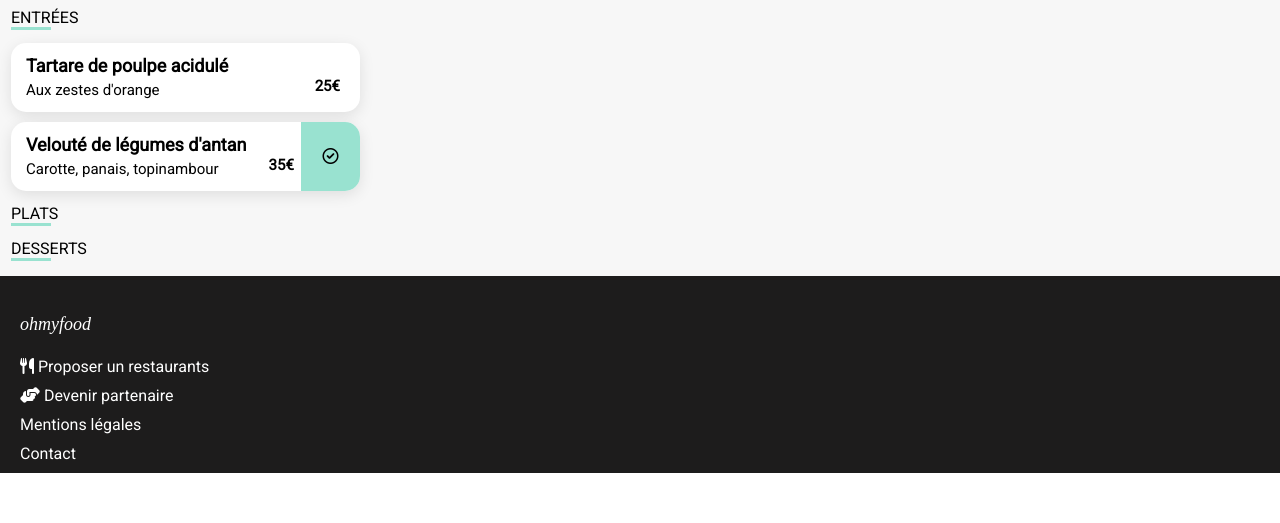
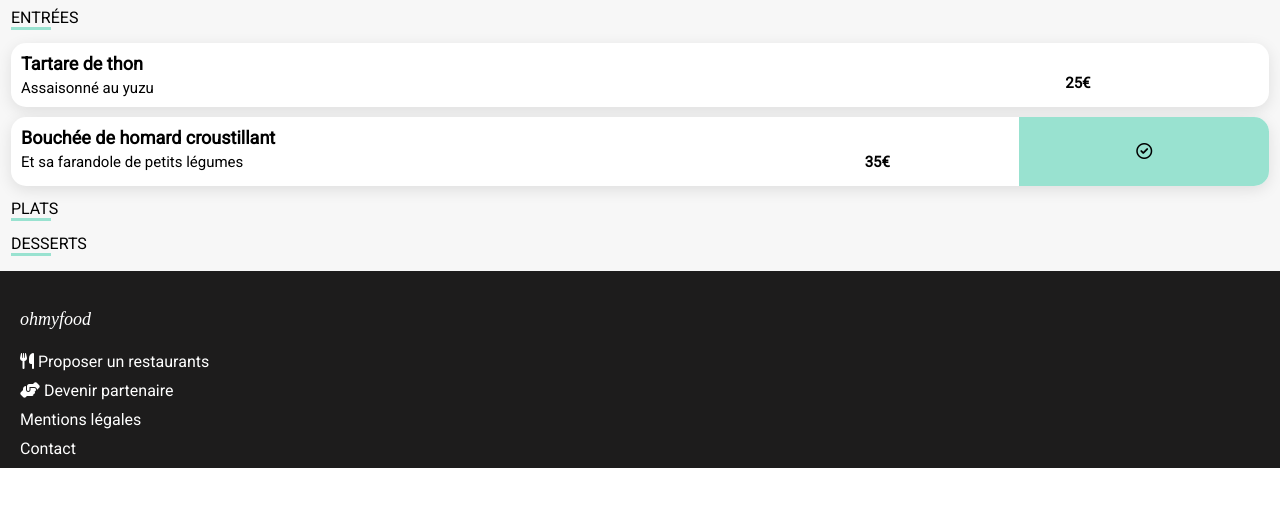
Before and after one commit to aymeric-bascunana/aymeric-bascunana_4_13042023, a website: page pages/le_delice_des_sens.html in a window 1280 px wide. Shown: the part 378-901 px from the top of the page. Drawn offline with Linux system fonts and the light colour scheme; a web font is replaced by a local one.

Commit message:
modifications du 25/05/2023

```diff
--- a/a_la_française.html
+++ b/pages/le_delice_des_sens.html
@@ -4,7 +4,7 @@
     <meta charset="UTF-8" />
     <meta http-equiv="X-UA-Compatible" content="IE=edge" />
     <meta name="viewport" content="width=device-width, initial-scale=1.0" />
-    <link rel="stylesheet" href="./css/style.css" />
+    <link rel="stylesheet" href="../css/style.css" />
     <link rel="preconnect" href="https://fonts.googleapis.com" />
     <link rel="preconnect" href="https://fonts.gstatic.com" crossorigin />
     <link
@@ -25,34 +25,38 @@
       crossorigin="anonymous"
       referrerpolicy="no-referrer"
     />
-    <title>À la française</title>
+    <title>Le délice des sens</title>
   </head>
   <body class="body-menu1">
     <header>
       <nav class="nav-menu1">
-        <a href="index.html">
+        <a href="../index.html">
           <i class="fa-sharp fa-solid fa-arrow-left"></i>
         </a>
-        <img class="logo_site" src="images/logo/ohmyfood.png" alt="Ohmyfood" />
+        <img
+          class="logo_site"
+          src="../images/logo/ohmyfood.png"
+          alt="Ohmyfood"
+        />
       </nav>
     </header>
     <section class="img-menu1">
       <div>
         <img
-          src="images/restaurants/toa-heftiba-DQKerTsQwi0-unsplash.jpg"
+          src="../images/restaurants/louis-hansel-shotsoflouis-qNBGVyOCY8Q-unsplash.jpg"
           alt=""
         />
       </div>
     </section>
     <section class="menu">
       <h1>
-        À la française <span><i class="fa-regular fa-heart"></i></span>
+        Le délice des sens <span><i class="fa-regular fa-heart"></i></span>
       </h1>
       <h2>Entrées</h2>
       <div class="bouton-menu1">
         <div class="colone1">
-          <h3>Tartare de poulpe acidulé</h3>
-          <p class="recette">Aux zestes d'orange</p>
+          <h3>Tartare de thon</h3>
+          <p class="recette">Assaisonné au yuzu</p>
         </div>
         <div class="colone2">
           <p class="prix">25€</p>
@@ -60,8 +64,8 @@
       </div>
       <div class="bouton-menu2">
         <div class="colone1">
-          <h3>Velouté de légumes d'antan</h3>
-          <p class="recette">Carotte, panais, topinambour</p>
+          <h3>Bouchée de homard croustillant</h3>
+          <p class="recette">Et sa farandole de petits légumes</p>
         </div>
         <div class="colone2">
           <p class="prix">35€</p>
--- a/sass/layouts/_default.scss
+++ b/sass/layouts/_default.scss
@@ -1,62 +1,56 @@
 /*le code css pour la premiere page*/
-body{
-    font-family: 'Roboto', sans-serif;
+body {
+  font-family: "Roboto", sans-serif;
   margin: 0px;
 }
 
-
-
-
-.reserver{
-
-    background-color: #f8f6f6;;
+.reserver {
+  background-color: #f8f6f6;
   padding-bottom: 50px;
 
-    h1{
+  h1 {
     text-align: center;
     padding: 20px;
     margin: 0px;
   }
 
-    p{
+  p {
     text-align: center;
     font-size: larger;
-
   }
 
-    a{
-        background: linear-gradient(#FF79DA, #9356DC);
+  a {
+    background: linear-gradient(#ff79da, #9356dc);
     border-radius: 30px;
-        padding: 20px 50px 20px 50px;
+    padding: 0px 50px;
     color: white;
     border-style: none;
     font-size: 15px;
     display: flex;
     flex-direction: row;
     width: 218px;
+    height: 50px;
     justify-content: center;
-        margin-left: 30px;
+    margin: auto;
+    align-items: center;
   }
 }
 
-
-.fonctionnement{
-
+.fonctionnement {
   margin: 10px;
 
-    div{
+  div {
     box-shadow: 0px 4px 15px rgba(0, 0, 0, 0.15);
     border-radius: 20px;
     padding: 10px;
     text-align: center;
-        background: #F7F7F7;
+    background: #f7f7f7;
     display: flex;
     align-items: baseline;
     margin-bottom: 20px;
   }
 
-
-    p{
+  p {
     border-radius: 15px 15px 15px 15px;
     width: 20px;
     background: $colorPrimary;
@@ -64,52 +58,45 @@ body{
     margin-right: 20px;
   }
 
-    .fa-mobile-screen-button{
+  .fa-mobile-screen-button {
     color: gray;
     margin-right: 20px;
   }
 
-    .fa-list{
+  .fa-list {
     color: gray;
     margin-right: 20px;
   }
 
-    .fa-store{
-        color: #9356DC;
+  .fa-store {
+    color: #9356dc;
     margin-right: 20px;
   }
 }
 
-
-.restaurants{
-
+.restaurants {
   background-color: #f0eeee;
   padding: 10px;
-    .centre{
+  .centre {
     margin: 10px 10px 0px 10px;
 
-
-        .container-resto{
+    .container-resto {
       display: flex;
       flex-direction: column;
 
-            a{
+      a {
         margin-bottom: 10px;
       }
 
-            .resto_link{
+      .resto_link {
         position: relative;
         text-decoration: none;
       }
     }
-
+  }
 }
 
-
-
-}
-
-footer{
+footer {
   position: relative;
   background-color: #1d1c1c;
   color: white;
@@ -117,208 +104,207 @@ footer{
   flex-direction: column;
   padding: 20px 0px 0px 20px;
 
-
-    h2{
+  h2 {
     color: white;
     margin-bottom: 20px;
-        font-family: 'Shrikhand';
+    font-family: "Shrikhand";
     font-style: italic;
     font-weight: 400;
     font-size: 18px;
     line-height: 26px;
   }
 
-    a{
+  a {
     margin-bottom: 10px;
   }
 }
 
 /*ici le code css pour le menu 1*/
 
-.body-menu1{
-
-    .nav-menu1{
-
-        .fa-arrow-left{
+.body-menu1 {
+  .nav-menu1 {
+    .fa-arrow-left {
       color: #353535;
       position: absolute;
       left: 5%;
       bottom: 40%;
     }
-
   }
-    .img-menu1{
-
-        img{
+  .img-menu1 {
+    img {
       width: 100%;
       height: 275px;
     }
   }
-    .menu{
-
-        background: #F7F7F7;
+  .menu {
+    background: #f7f7f7;
     border-radius: 50px 50px 0px 0px;
     padding: 1px;
     position: relative;
     bottom: 50px;
 
-        h1{
-            font-family: 'Shrikhand';
+    h1 {
+      font-family: "Shrikhand";
       font-style: italic;
       font-weight: 400;
       font-size: 28px;
       line-height: 41px;
       margin-left: 10px;
 
-            span{
+      span {
         position: absolute;
         right: 10%;
       }
     }
 
-        h2{
-            font-family: 'Roboto';
+    h2 {
+      font-family: "Roboto";
       font-style: normal;
       font-weight: 300;
       font-size: 16px;
       line-height: 19px;
       text-transform: uppercase;
-            border-bottom: 3px solid #99E2D0;
+      border-bottom: 3px solid #99e2d0;
       width: 40px;
       margin-left: 10px;
     }
 
-
-        .bouton-menu1{
-            background: #FFFFFF;
+    .bouton-menu1 {
+      background: #ffffff;
       box-shadow: 0px 4.01149px 15px rgba(0, 0, 0, 0.1);
       border-radius: 15px;
-            width: 349px;
-            height: 69px;
       margin: 10px;
       display: flex;
       justify-content: space-between;
-            align-items: center;
 
-            .colone1{
-                margin: 10px 10px 10px 10px;
-;
+      .colone1 {
+        padding: 5px;
+        width: 60%;
       }
 
-            .colone2{
-                margin: 20px;
+      .colone2 {
+        width: 20%;
+        display: flex;
+        align-items: flex-end;
+        justify-content: center;
       }
 
-            h3{
+      h3 {
         margin: 5px;
-                font-family: 'Roboto';
+        font-family: "Roboto";
         font-style: normal;
         font-size: 18px;
         line-height: 21px;
-
+        overflow: hidden;
+        text-overflow: ellipsis;
+        white-space: nowrap;
       }
 
-            .recette{
+      .recette {
         margin: 5px;
-                font-family: 'Roboto';
+        font-family: "Roboto";
         font-style: normal;
         font-weight: 300;
-                font-size: 15.0431px;
+        font-size: 15px;
         line-height: 18px;
+        overflow: hidden;
+        text-overflow: ellipsis;
+        white-space: nowrap;
       }
-            .prix{
+      .prix {
+        font-family: "Roboto";
+        font-style: normal;
+        font-weight: 700;
+        font-size: 15px;
+        margin-right: 5px;
+        width: 60%;
+      }
+
+      span {
+        position: absolute;
+        right: 10%;
         font-family: "Roboto";
         font-style: normal;
         font-weight: 700;
         font-size: 15.0431px;
         line-height: 18px;
-                height: 0px;
+      }
     }
 
-            span{
-                position: absolute;
-                right: 10%;
-                font-family: 'Roboto';
+    .bouton-menu2 {
+      background: #ffffff;
+      box-shadow: 0px 4.01149px 15px rgba(0, 0, 0, 0.1);
+      border-radius: 15px;
+      margin: 10px;
+      display: flex;
+      justify-content: space-between;
+
+      .colone1 {
+        padding: 5px;
+        width: 60%;
+      }
+
+      .colone2 {
+        width: 20%;
+        display: flex;
+        justify-content: flex-end;
+        align-items: flex-end;
+      }
+
+      h3 {
+        margin: 5px;
+        font-family: "Roboto";
+        font-style: normal;
+        font-size: 18px;
+        line-height: 21px;
+        overflow: hidden;
+        text-overflow: ellipsis;
+        white-space: nowrap;
+      }
+
+      .recette {
+        margin: 5px;
+        font-family: "Roboto";
+        font-style: normal;
+        font-weight: 300;
+        font-size: 15px;
+        line-height: 18px;
+        overflow: hidden;
+        text-overflow: ellipsis;
+        white-space: nowrap;
+      }
+      .prix {
+        font-family: "Roboto";
         font-style: normal;
         font-weight: 700;
-                font-size: 15.0431px;
+        font-size: 15px;
+        margin-right: 5px;
+        width: 60%;
+      }
+      span {
+        position: absolute;
+        right: 22%;
+        font-family: "Roboto";
+        font-style: normal;
+        font-weight: 700;
+        font-size: 15px;
         line-height: 18px;
       }
 
-
-        }
-
-
-        .bouton-menu2{
-            background: #FFFFFF;
-            box-shadow: 0px 4.01149px 15px rgba(0, 0, 0, 0.1);
-            border-radius: 15px;
-            width: 349px;
+      .fa-circle-check {
+        width: 20%;
         height: 69px;
-            margin: 10px;
-            display: flex;
-            justify-content: space-between;
-            align-items: center;
-
-
-            .colone1{
-                margin: 10px 10px 10px 10px;
-;
-            }
-
-
-
-            h3{
-                margin: 5px;
-                font-family: 'Roboto';
-                font-style: normal;
-                font-size: 18px;
-                line-height: 21px;
-
-            }
-
-            .recette{
-                margin: 5px;
-                font-family: 'Roboto';
-                font-style: normal;
-                font-weight: 300;
-                font-size: 15.0431px;
-                line-height: 18px;
-            }
-            .prix{
-                font-family: "Roboto";
-                font-style: normal;
-                font-weight: 700;
-                font-size: 15.0431px;
-                line-height: 18px;
-                height: 0px;
-            }
-            span{
-                position: absolute;
-                right: 22%;
-                font-family: 'Roboto';
-                font-style: normal;
-                font-weight: 700;
-                font-size: 15.0431px;
-                line-height: 18px;
-            }
-
-            .fa-circle-check{
-
-                width: 59px;
-                height: 69px;
-                background: #99E2D0;
+        background: #99e2d0;
         border-radius: 0px 15px 15px 0px;
         display: flex;
         flex-direction: row;
         align-items: center;
         justify-content: center;
-
       }
     }
   }
 
-    .footer-page{
+  .footer-page {
     position: relative;
     background-color: #1d1c1c;
     color: white;
@@ -328,6 +314,4 @@ footer{
     position: relative;
     bottom: 50px;
   }
-
-
 }
```
Also changed, not shown: index.html (+4 -4 lines), pages/a_la_française.html (renamed from le_delice_des_sens.html, +14 -10 lines), pages/la_note_enchantee.html (renamed from la_note_enchantee.html, +4 -4 lines), pages/la_palette_du_gout.html (renamed from la_palette_du_gout.html, +8 -4 lines), css/style.css, 1 other file. Lines whose indentation alone changed are shown as unchanged.
